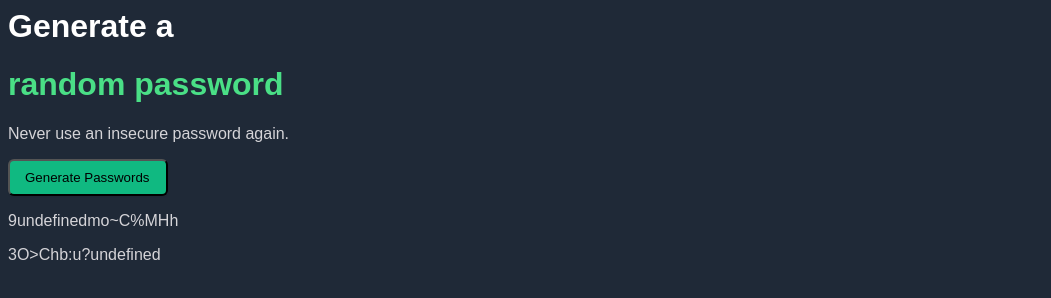
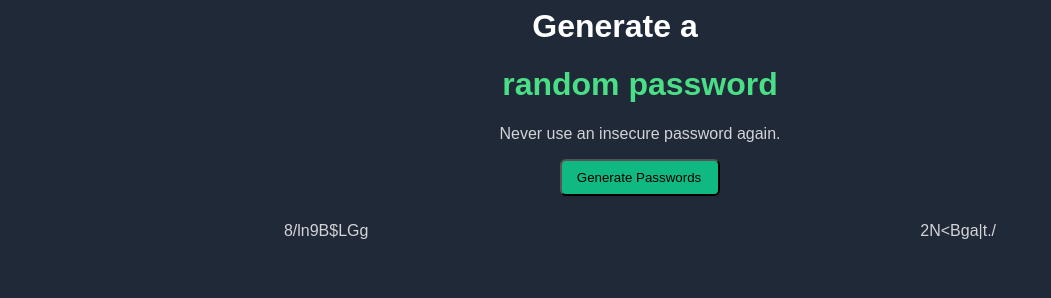
Before and after one commit to abattalov/PasswordGenerator, a plain HTML site: page index.html in a window 1280 px wide. Both pictures are taken after a click on the button "Generate Passwords". Shown: the whole page, without its empty margins (0-1051 px from the left). Drawn offline with Linux system fonts and the light colour scheme.

Commit message:
fixed bug where password would return undefined, added minor styling improvements

```diff
--- a/index.css
+++ b/index.css
@@ -1,5 +1,6 @@
 body {
     background-color: #1F2937;
+    text-align: center;
 }
 
 p {
@@ -10,6 +11,7 @@ p {
 #headerLineOne{
     font-family: Arial, Helvetica, sans-serif;
     color: white;
+    margin-right: 50px;
 }
 
 #headerLineTwo{
@@ -18,7 +20,6 @@ p {
 }
 
 #generateButton{
-    display: flex;
     flex-direction: row;
     justify-content: center;
     align-items: center;
@@ -32,3 +33,9 @@ p {
     box-shadow: 0px 1px 2px rgba(0, 0, 0, 0.05);
     border-radius: 6px;
 }
+
+#passwordsContainer{
+    margin-top: 10px;
+    display: flex;
+    justify-content: space-around;
+}
--- a/index.html
+++ b/index.html
@@ -9,8 +9,10 @@
         </div>
         <p>Never use an insecure password again.</p>
         <button id="generateButton">Generate Passwords</button>
-        <p id="passwordOne"></p>
-        <p id="passwordTwo"></p>
+        <div id="passwordsContainer">
+            <p id="passwordOne"></p>
+            <p id="passwordTwo"></p>
+        </div>
         <script src="index.js"></script>
     </body>
 </html>
--- a/index.js
+++ b/index.js
@@ -1,5 +1,4 @@
-const characters = ["A","B","C","D","E","F","G","H","I","J","K","L","M","N","O","P","Q","R","S","T","U","V","W","X","Y","Z","a","b","c","d","e","f","g","h","i","j","k","l","m","n","o","p","q","r","s","t","u","v","w","x","y","z", "0", "1", "2", "3", "4", "5", "6", "7", "8", "9","~","`","!","@","#","$","%","^","&","*","(",")","_","-","+","=","{","[","}","]",",","|",":",";","<",">",".","?",
-"/"];
+const characters = ["A","B","C","D","E","F","G","H","I","J","K","L","M","N","O","P","Q","R","S","T","U","V","W","X","Y","Z","a","b","c","d","e","f","g","h","i","j","k","l","m","n","o","p","q","r","s","t","u","v","w","x","y","z", "0", "1", "2", "3", "4", "5", "6", "7", "8", "9","~","`","!","@","#","$","%","^","&","*","(",")","_","-","+","=","{","[","}","]",",","|",":",";","<",">",".","?","/"];
 
 let generateButton = document.getElementById('generateButton')
 let passwordElOne = document.getElementById('passwordOne')
@@ -22,7 +21,7 @@ function generatePasswords(){
 }
 
 function pickRandomChar(){
-    let randomIndex = Math.floor(Math.random() * characters.length + 1)
+    let randomIndex = Math.floor(Math.random() * characters.length)
     for(let i = 0; i < characters.length; i++){
         return characters[randomIndex]
     }
```
